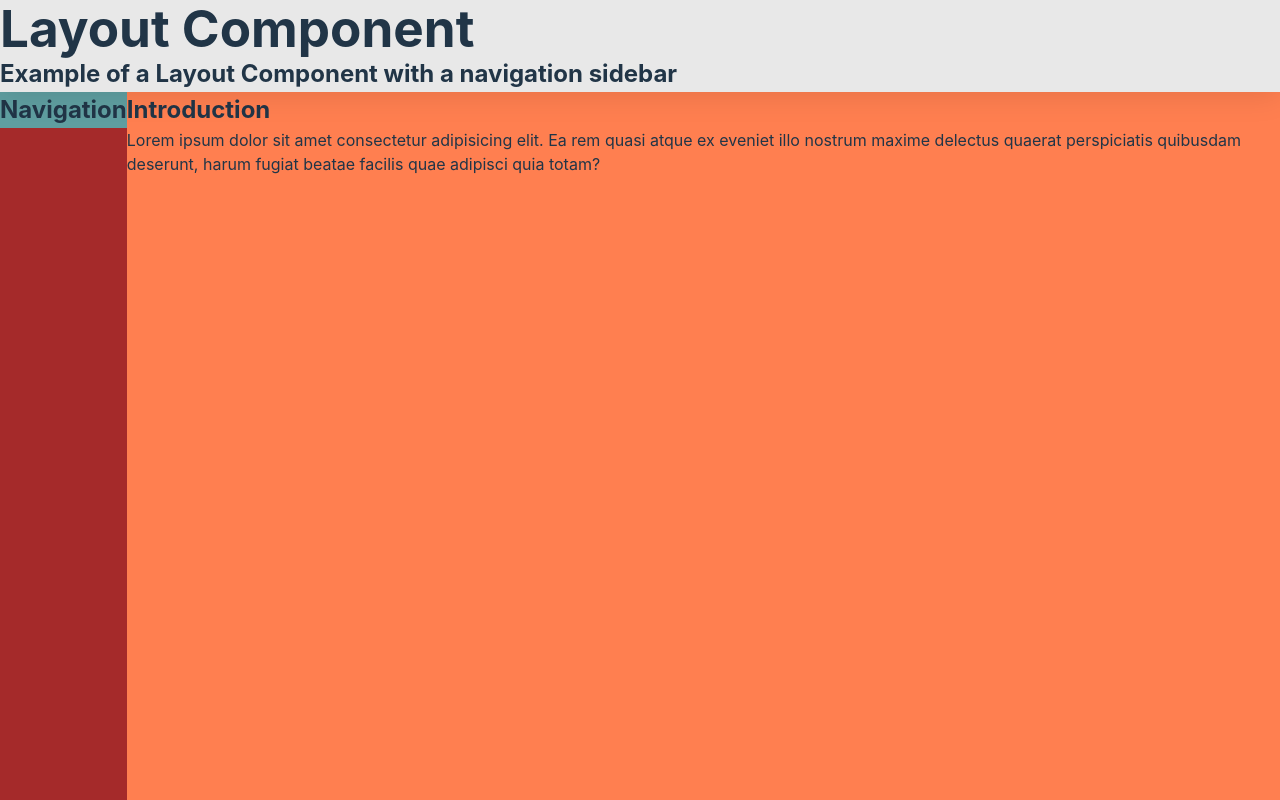
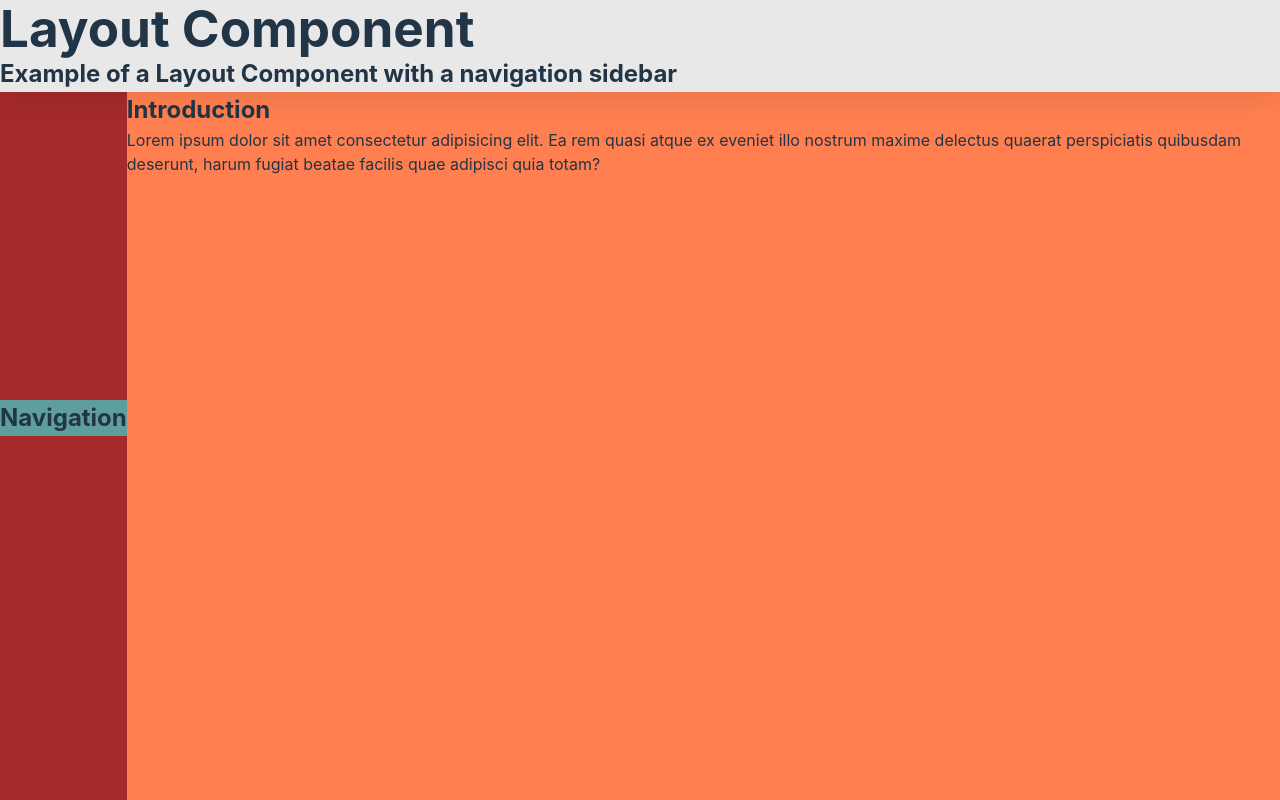
Before and after one commit to LarsGJobloop/react-layouts, a React (Vite) app: page / in a window 1280 px wide. Shown: the top 800 px of the page. Built offline with nearby package versions, Linux system fonts and the light colour scheme.

Commit message:
move navigation to middle

```diff
--- a/src/layout/LayoutWithSideNavigation/style.module.css
+++ b/src/layout/LayoutWithSideNavigation/style.module.css
@@ -10,7 +10,7 @@
 
   position: sticky;
   left: 0px;
-  top: 0px;
+  top: 50%;
   height: min-content;
 }
 
```
